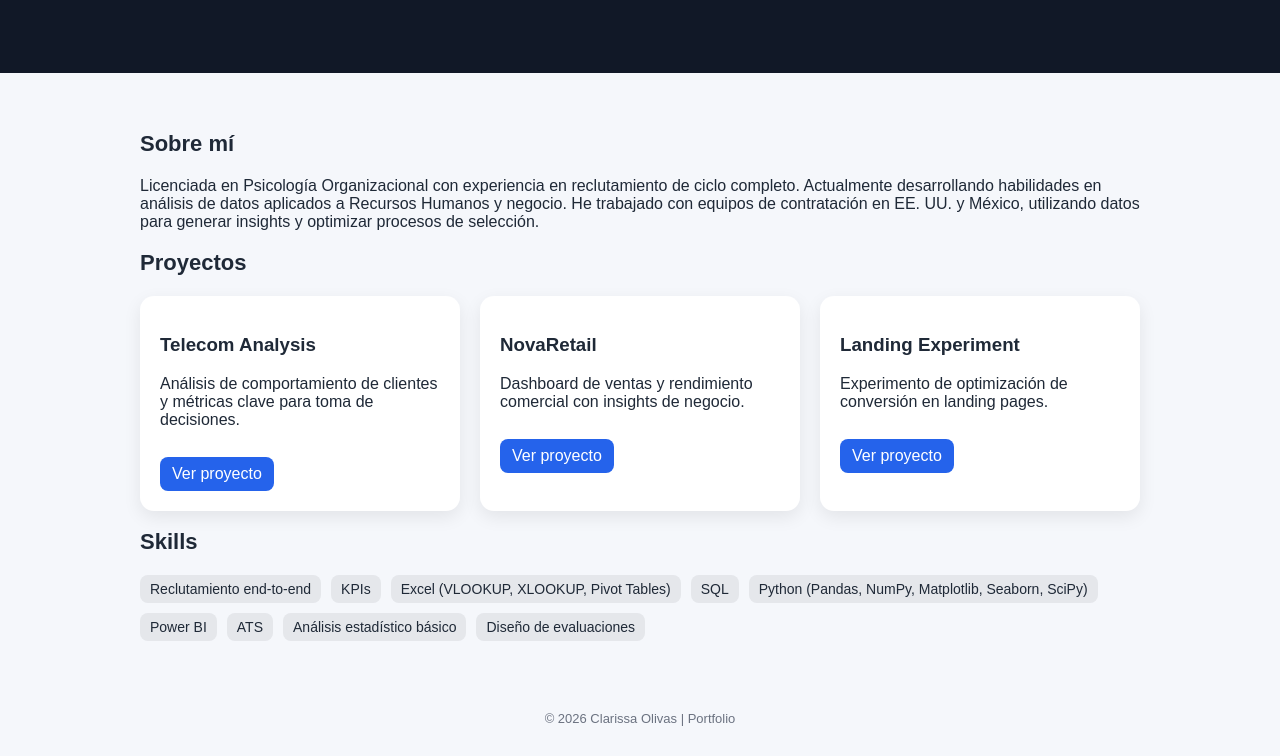
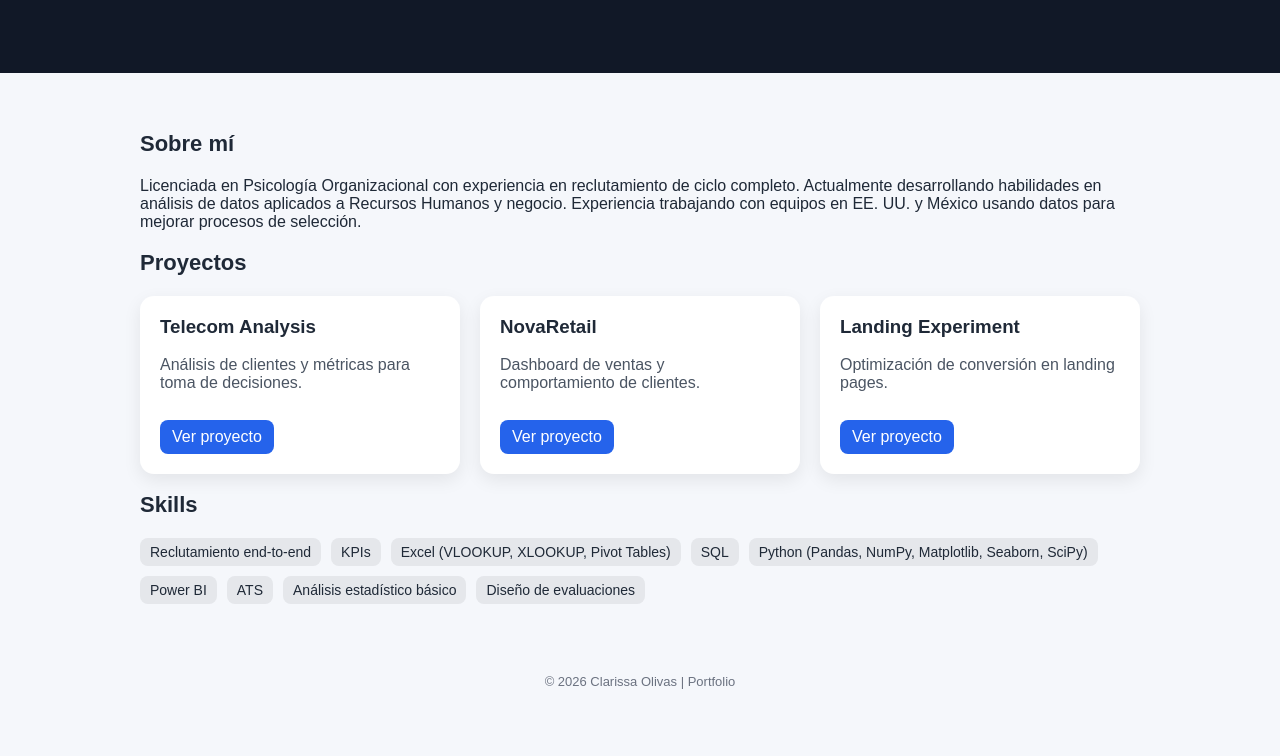
Before and after one commit to ClarissaOlivas/clarissaolivas.github.io, a plain HTML site: page index.html in a window 1280 px wide. Shown: the part 130-886 px from the top of the page. After the commit the page ends 849 px from the top, so only its background shows below. Drawn offline with Linux system fonts and the light colour scheme.

Commit message:
index.html

```diff
--- a/index.html
+++ b/index.html
@@ -59,6 +59,14 @@
       transform: translateY(-5px);
     }
 
+    .card h3 {
+      margin-top: 0;
+    }
+
+    .card p {
+      color: #4b5563;
+    }
+
     .card a {
       display: inline-block;
       margin-top: 12px;
@@ -106,7 +114,7 @@
 
   <h2 class="section-title">Sobre mí</h2>
   <p>
-    Licenciada en Psicología Organizacional con experiencia en reclutamiento de ciclo completo. Actualmente desarrollando habilidades en análisis de datos aplicados a Recursos Humanos y negocio. He trabajado con equipos de contratación en EE. UU. y México, utilizando datos para generar insights y optimizar procesos de selección.
+    Licenciada en Psicología Organizacional con experiencia en reclutamiento de ciclo completo. Actualmente desarrollando habilidades en análisis de datos aplicados a Recursos Humanos y negocio. Experiencia trabajando con equipos en EE. UU. y México usando datos para mejorar procesos de selección.
   </p>
 
   <h2 class="section-title">Proyectos</h2>
@@ -115,7 +123,7 @@
 
     <div class="card">
       <h3>Telecom Analysis</h3>
-      <p>Análisis de comportamiento de clientes y métricas clave para toma de decisiones.</p>
+      <p>Análisis de clientes y métricas para toma de decisiones.</p>
       <a href="https://github.com/ClarissaOlivas/telecom-analysis" target="_blank">
         Ver proyecto
       </a>
@@ -123,7 +131,7 @@
 
     <div class="card">
       <h3>NovaRetail</h3>
-      <p>Dashboard de ventas y rendimiento comercial con insights de negocio.</p>
+      <p>Dashboard de ventas y comportamiento de clientes.</p>
       <a href="https://github.com/ClarissaOlivas/NovaRetail" target="_blank">
         Ver proyecto
       </a>
@@ -131,7 +139,7 @@
 
     <div class="card">
       <h3>Landing Experiment</h3>
-      <p>Experimento de optimización de conversión en landing pages.</p>
+      <p>Optimización de conversión en landing pages.</p>
       <a href="https://github.com/ClarissaOlivas/landing_experiment" target="_blank">
         Ver proyecto
       </a>
```
